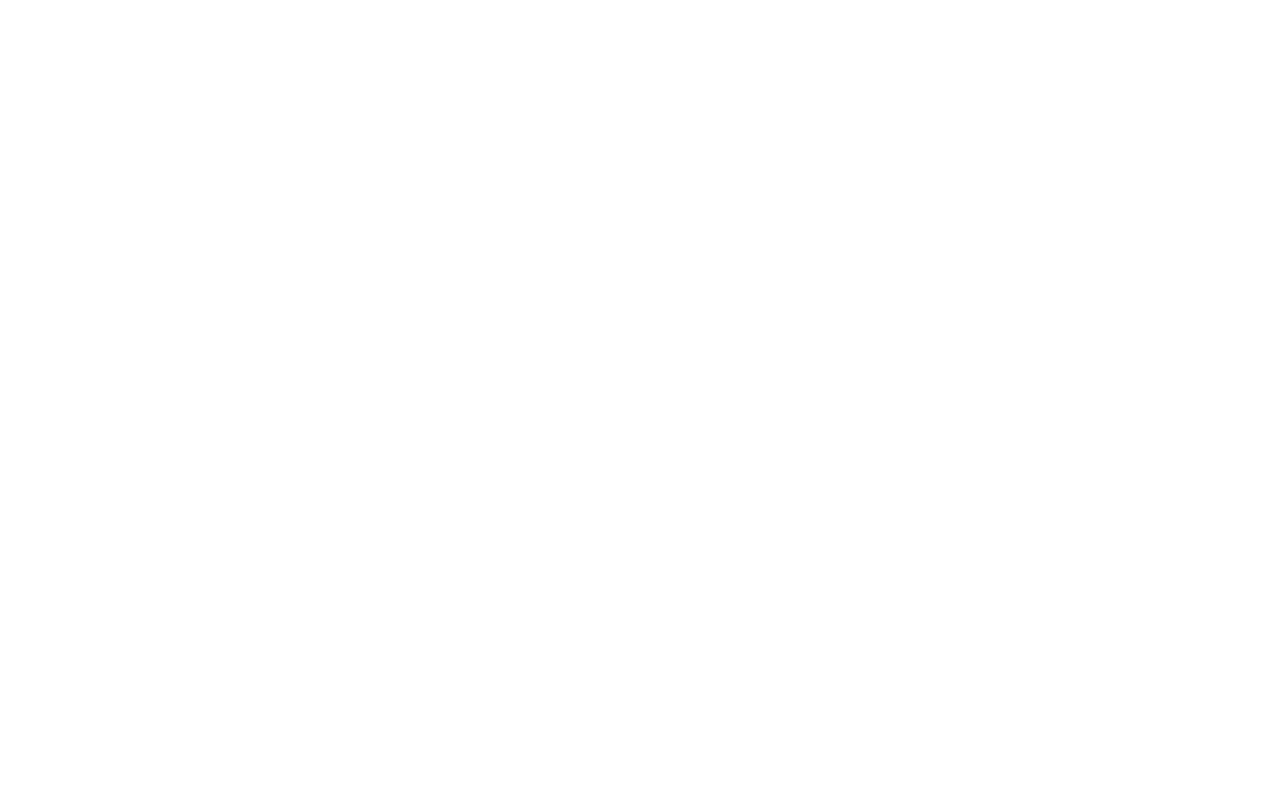
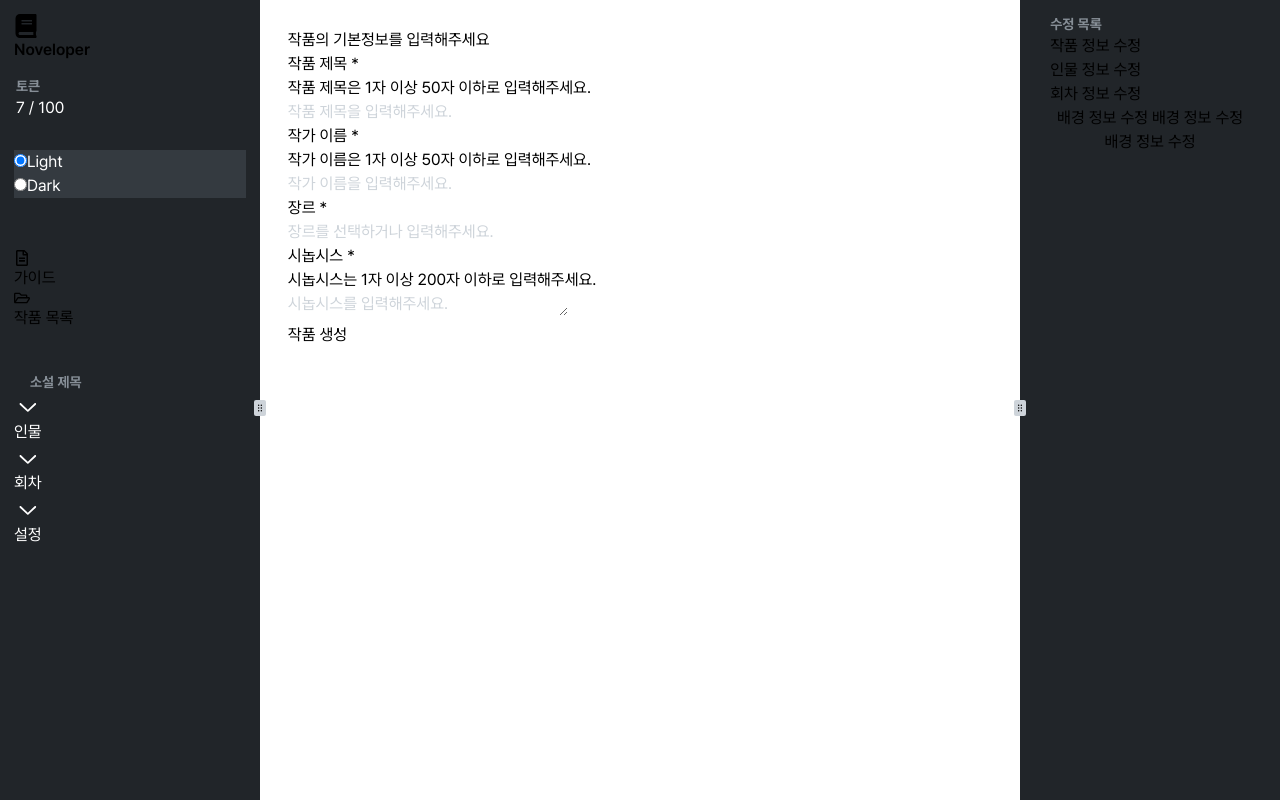
Before and after one commit to leey00nsu/noveloper, a Next.js app: page /dashboard/new-project in a window 1280 px wide. Before the commit this address had no page. Built offline with nearby package versions, Linux system fonts and the light colour scheme.

Commit message:
feat. 프로젝트 생성 폼, 완료 추가 + 같은 페이지에서 여러 요소를 보여줄 때 퍼널 패턴으로 관리

```diff
--- /dev/null
+++ b/src/app/dashboard/new-project/page.tsx
@@ -0,0 +1,5 @@
+import NewProject from '@/components/dashboard/content/new-project/new-project';
+
+export default function Page() {
+  return <NewProject />;
+}
--- a/src/components/dashboard/content/home/home.tsx
+++ b/src/components/dashboard/content/home/home.tsx
@@ -12,7 +12,7 @@
   return (
     <Box className="h-full w-full">
       <Center className="h-full w-full">
-        <Stack>
+        <Stack className="w-full max-w-xl">
           <Title order={2} className="mt-sm text-center">
             Noveloper에 오신 것을 환영합니다!
           </Title>
--- /dev/null
+++ b/src/components/dashboard/content/new-project/creating-success.tsx
@@ -0,0 +1,37 @@
+import { Button, Stack, Text } from '@mantine/core';
+import Link from 'next/link';
+import { BsFolderPlus, BsPersonPlus } from 'react-icons/bs';
+import { FaBook } from 'react-icons/fa';
+import { MdArrowOutward } from 'react-icons/md';
+
+const MOCK_CONTENTS = [
+  { label: '인물 추가', icon: <BsPersonPlus /> },
+  { label: '회차 추가', icon: <BsFolderPlus /> },
+];
+
+const CreatingSuccess = () => {
+  return (
+    <Stack justify="center" align="center" className="w-full max-w-xl">
+      <FaBook className="h-32 w-32" />
+      <Text className="text-xl">작품이 생성되었습니다.</Text>
+      <Stack className="w-full gap-sm">
+        {MOCK_CONTENTS.map((content) => (
+          <Button
+            href="/dashboard/guide"
+            component={Link}
+            key={content.label}
+            size="lg"
+            variant="light"
+            justify="space-between"
+            leftSection={content.icon}
+            rightSection={<MdArrowOutward />}
+          >
+            <Text className="text-center">{content.label}</Text>
+          </Button>
+        ))}
+      </Stack>
+    </Stack>
+  );
+};
+
+export default CreatingSuccess;
--- /dev/null
+++ b/src/components/dashboard/content/new-project/new-project-form.tsx
@@ -0,0 +1,68 @@
+import {
+  Button,
+  Stack,
+  TagsInput,
+  TextInput,
+  Textarea,
+  Title,
+} from '@mantine/core';
+
+const MOCK_JANRES = [
+  '판타지',
+  '로맨스',
+  '스릴러',
+  '미스터리',
+  'SF',
+  '역사',
+  '드라마',
+  '코미디',
+  '액션',
+  '모험',
+  '공포',
+];
+
+interface NewProjectFormProps {
+  onNext: () => void;
+}
+
+const NewProjectForm = ({ onNext }: NewProjectFormProps) => {
+  return (
+    <Stack className="h-full w-full p-sm">
+      <Title order={2}>작품의 기본정보를 입력해주세요</Title>
+
+      <Stack>
+        <TextInput
+          withAsterisk
+          label="작품 제목"
+          description="작품 제목은 1자 이상 50자 이하로 입력해주세요."
+          placeholder="작품 제목을 입력해주세요."
+        />
+        <TextInput
+          withAsterisk
+          label="작가 이름"
+          description="작가 이름은 1자 이상 50자 이하로 입력해주세요."
+          placeholder="작가 이름을 입력해주세요."
+        />
+        <TagsInput
+          withAsterisk
+          label="장르"
+          placeholder="장르를 선택하거나 입력해주세요."
+          data={MOCK_JANRES}
+        />
+        <Textarea
+          withAsterisk
+          label="시놉시스"
+          autosize
+          description="시놉시스는 1자 이상 200자 이하로 입력해주세요."
+          placeholder="시놉시스를 입력해주세요."
+        />
+      </Stack>
+
+      <Stack align="center">
+        <Button onClick={onNext}>작품 생성</Button>
+      </Stack>
+    </Stack>
+  );
+};
+
+export default NewProjectForm;
--- /dev/null
+++ b/src/components/dashboard/content/new-project/new-project.tsx
@@ -0,0 +1,31 @@
+'use client';
+
+import ThemeScrollArea from '@/components/ui/mantine-ui/theme-scroll-area';
+import useFunnel from '@/hooks/use-funnel';
+import { Box, Center } from '@mantine/core';
+
+import CreatingSuccess from './creating-success';
+import NewProjectForm from './new-project-form';
+
+const NewProject = () => {
+  const { Funnel, setStep } = useFunnel(['form', 'success']);
+
+  return (
+    <Box className="h-full w-full p-sm">
+      <ThemeScrollArea className="h-full" scrollbars="y">
+        <Center className="h-full w-full">
+          <Funnel>
+            <Funnel.Step name="form">
+              <NewProjectForm onNext={() => setStep('success')} />
+            </Funnel.Step>
+            <Funnel.Step name="success">
+              <CreatingSuccess />
+            </Funnel.Step>
+          </Funnel>
+        </Center>
+      </ThemeScrollArea>
+    </Box>
+  );
+};
+
+export default NewProject;
--- a/src/components/dashboard/content/project/project.tsx
+++ b/src/components/dashboard/content/project/project.tsx
@@ -10,6 +10,7 @@
   Text,
   TextInput,
 } from '@mantine/core';
+import Link from 'next/link';
 import { FaSearch } from 'react-icons/fa';
 import { FaEllipsis } from 'react-icons/fa6';
 
@@ -72,7 +73,9 @@
               placeholder="프로젝트를 검색해보세요."
               className="grow"
             />
-            <Button>새로운 프로젝트 생성</Button>
+            <Button component={Link} href="/dashboard/new-project">
+              새로운 프로젝트 생성
+            </Button>
           </Group>
 
           <SimpleGrid
--- /dev/null
+++ b/src/hooks/use-funnel.tsx
@@ -0,0 +1,24 @@
+import React, { useState } from 'react';
+
+/**
+ * 해당 단계의 컴포넌트를 렌더링 하는 Funnel 패턴을 사용할 수 있게 해주는 Hook입니다.
+ * @param steps Funnel의 단계를 나타내는 문자열 배열입니다. 초기값은 첫 번째 단계입니다.
+ * @returns Funnel 컴포넌트와 현재 단계를 나타내는 step, 그리고 단계를 변경하는 setStep을 반환합니다.
+ */
+const useFunnel = <T extends string>(steps: T[]) => {
+  const [step, setStep] = useState<T>(steps[0]);
+
+  const Step = ({ name, children }: { name: T; children: React.ReactNode }) => {
+    return name === step ? children : null;
+  };
+
+  const Funnel = ({ children }: { children: React.ReactNode }) => {
+    return children;
+  };
+
+  Funnel.Step = Step;
+
+  return { Funnel, step, setStep };
+};
+
+export default useFunnel;
```
